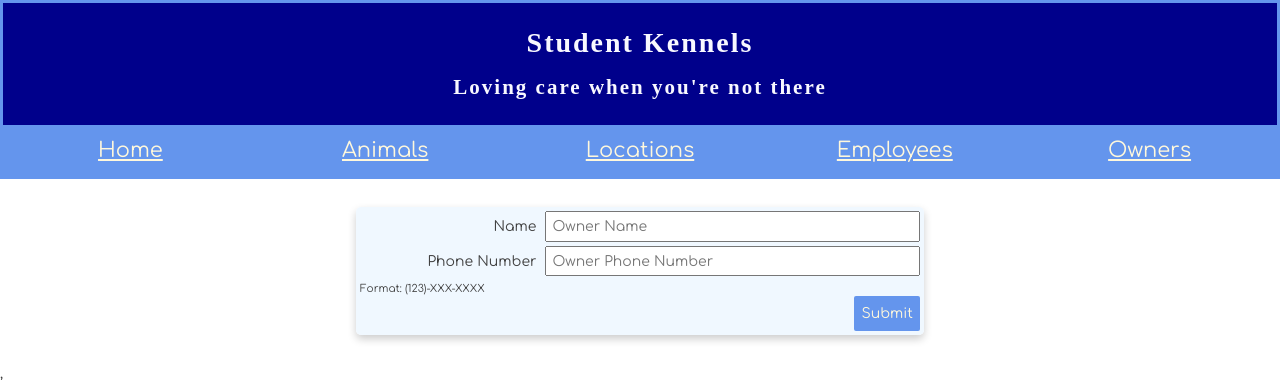
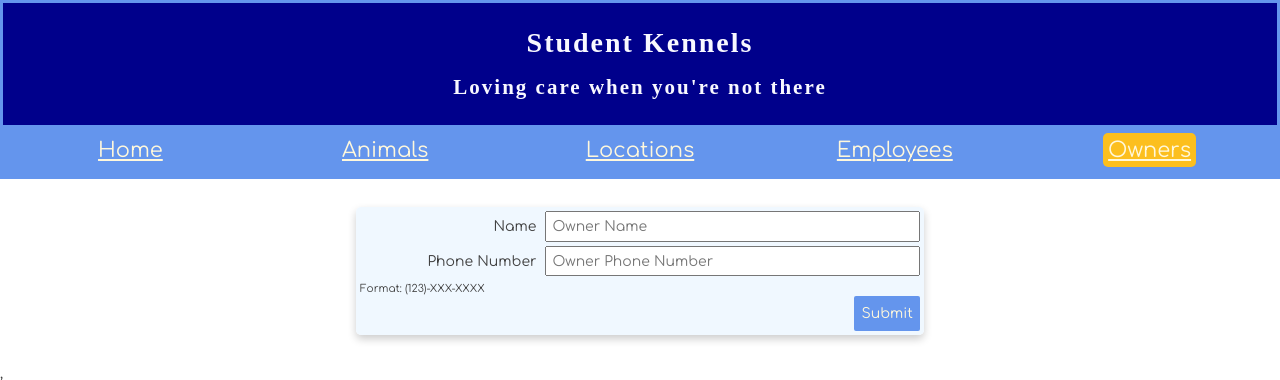
Before and after one commit to sfreeley/kennel-sf, a React (Create React App) app: page /owners/new in a window 1280 px wide. Shown: the top 380 px of the page. Built offline with nearby package versions, Linux system fonts and the light colour scheme; a web font is replaced by a local one.

Commit message:
added redirect to home page; cannot access location/owners/employees if not logged in; navbar highlighting active section; session/local storage enabled;

```diff
--- a/src/components/nav/NavBar.css
+++ b/src/components/nav/NavBar.css
@@ -35,6 +35,13 @@ small {
     cursor: pointer;
   }
 
+  .nav-link--active {
+    background: #fcbf1e;
+    border-radius: 5px;
+    padding: 5px;
+    pointer-events: none;
+  }
+
   .nav-link:hover {
     color: maroon;
   }
--- a/src/components/nav/NavBar.js
+++ b/src/components/nav/NavBar.js
@@ -1,6 +1,7 @@
 import React from "react";
 //importing Link will tells what content to load
-import { Link } from "react-router-dom";
+import { Link, NavLink } from "react-router-dom";
+import { withRouter } from "react-router-dom"
 import "./NavBar.css";
 
 //Link component comes from react router package--
@@ -17,29 +18,29 @@ const NavBar = () => {
             <nav>
                 <ul className="container">
                     <li>
-                        <Link className="nav-link" to="/">
+                        <NavLink className="nav-link" activeClassName="nav-link--active" exact={true} to="/">
                             Home
-                </Link>
+                        </NavLink>
                     </li>
                     <li>
-                        <Link className="nav-link" to="/animals">
+                        <NavLink className="nav-link" activeClassName="nav-link--active" to="/animals">
                             Animals
-                </Link>
+                        </NavLink>
                     </li>
                     <li>
-                        <Link className="nav-link" to="/locations">
+                        <NavLink className="nav-link" activeClassName="nav-link--active" to="/locations">
                             Locations
-                </Link>
+                        </NavLink>
                     </li>
                     <li>
-                        <Link className="nav-link" to="/employees">
+                        <NavLink className="nav-link" activeClassName="nav-link--active" to="/employees">
                             Employees
-                </Link>
+                        </NavLink>
                     </li>
                     <li>
-                        <Link className="nav-link" to="/owners">
+                        <NavLink className="nav-link" activeClassName="nav-link--active" to="/owners">
                             Owners
-                </Link>
+                        </NavLink>
                     </li>
                 </ul>
             </nav>
@@ -47,4 +48,4 @@ const NavBar = () => {
     );
 };
 
-export default NavBar;
+export default withRouter(NavBar);
```
